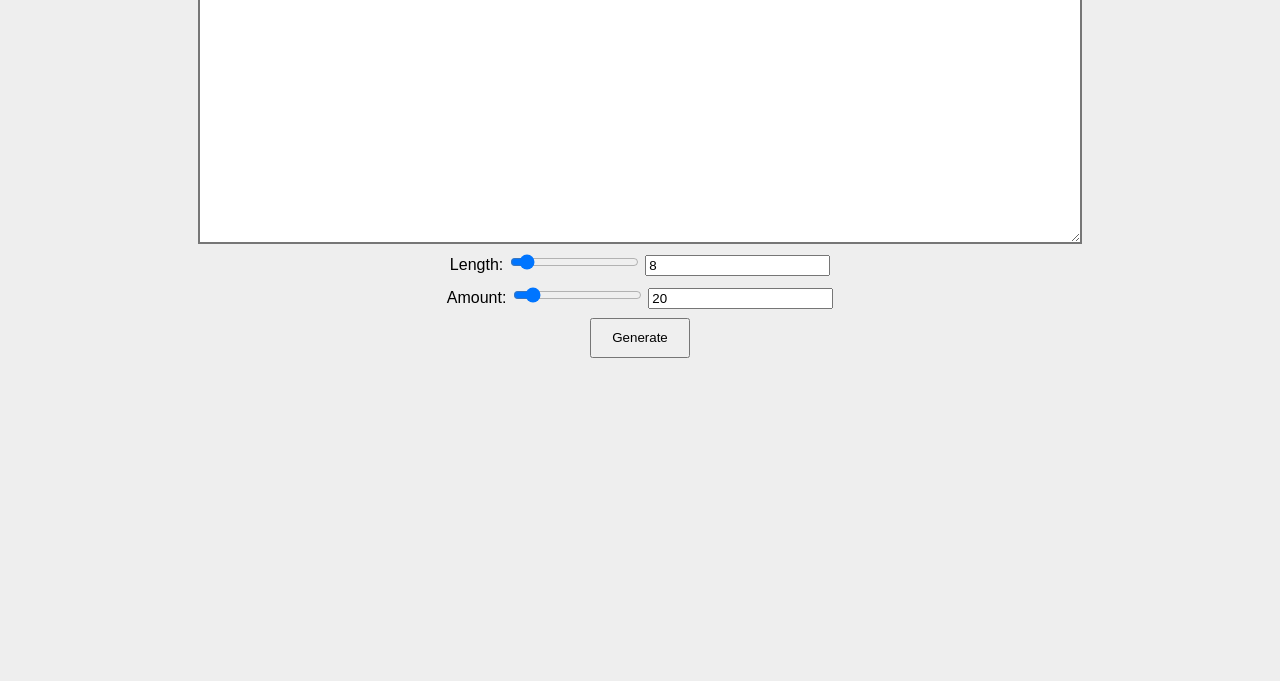
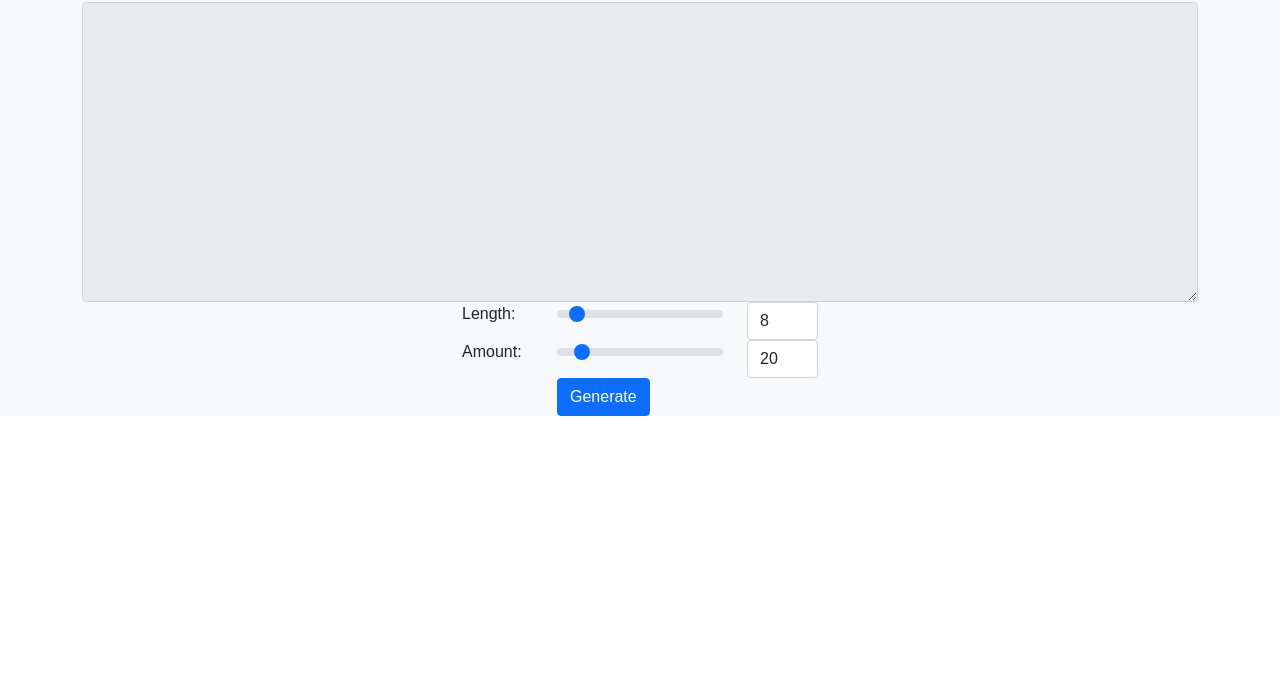
Before and after one commit to rizth/gairaigo-generator, a plain HTML site: page index.html in a window 1280 px wide. Shown: the part 119-800 px from the top of the page. Drawn offline with nearby package versions, Linux system fonts and the light colour scheme.

Commit message:
Use Bootstrap

```diff
--- a/index.html
+++ b/index.html
@@ -2,30 +2,60 @@
 <head>
     <title>Bullshit Gairaigo Generator</title>
     <meta http-equiv="Content-Type" content="text/html; charset=utf-8">
+    <link href="https://cdn.jsdelivr.net/npm/bootstrap@5.0.0-beta2/dist/css/bootstrap.min.css" rel="stylesheet" integrity="sha384-BmbxuPwQa2lc/FVzBcNJ7UAyJxM6wuqIj61tLrc4wSX0szH/Ev+nYRRuWlolflfl" crossorigin="anonymous">
     <link rel="stylesheet" type="text/css" href="style.css">
 </head>
 <body>
-    <div id='app' v-cloak>
+    <div id='app' v-cloak class="bg-light">
+        <nav class="navbar navbar-dark bg-dark">
+            <div class="container-fluid">
+              <a class="navbar-brand" href="#">{{info.title[lang]}}</a>
+            </div>
+        </nav>
+
+        <div class='container-sm'>
             <h1>
                 {{info.title[lang]}}
                 <select v-model='lang'>
                     <option v-for='item in langList' v-bind:value='item.value'>{{item.name}}</option>
                 </select>
             </h1>
-        <textarea id='output' v-model='text' readonly></textarea>
+            <textarea id='output' class="form-control" v-model='text' readonly></textarea>
             <div>
+                <div class='row justify-content-center'>
+                    <div class='col col-1'>
                         {{info.length[lang]}}
-            <input type="range" v-model='len'>
-            <input v-model='len' placeholder='length'>
+                    </div>
+                    <div class='col col-2'>
+                        <input id='len-control' type="range" class='form-range' v-model='len'>
+                    </div>
+                    <div class='col col-1'>
+                        <input v-model='len' class="form-control" placeholder='length'>
+                    </div>
                 </div>
             <div>
+                <div class='row justify-content-center'>
+                    <div class='col col-1'>
                         {{info.amount[lang]}}
-            <input type="range" v-model='amount' id='optlen' min='10' max='100' value='20'>
-            <input v-model='amount' placeholder='amount'>
+                    </div>
+                    <div class="col col-2">
+                        <input type="range" class='form-range' v-model='amount' id='optlen' min='10' max='100' value='20'>
+                    </div>
+                    <div class="col col-1">
+                        <input v-model='amount' class="form-control" placeholder='amount'>
+                    </div>
+                </div>
             </div>
             <div>
-            <button id='gen' v-on:click='generate'>{{info.generate[lang]}}</button>
+                <div class='row justify-content-center'>
+                    <div class="col col-2">
+                        <button id='gen' type="button" class="btn btn-primary" v-on:click='generate'>{{info.generate[lang]}}</button>
                     </div>
+                </div>
+
+            </div>
+        </div>
+
     </div>
 
     <script src="https://cdn.jsdelivr.net/npm/vue/dist/vue.js"></script>
--- a/style.css
+++ b/style.css
@@ -2,15 +2,8 @@
     display: none;
 }
 
-button {
-    height: 40px;
-    width: 100px;
-}
-
 body {
     font-family: sans-serif;
-    text-align: center;
-    background-color: #eeeeee;
 }
 
 #app > * {
@@ -19,6 +12,4 @@ body {
 
 #output {
     height: 300px;
-    width: 70%;
-    border-width: 2;
 }
```
Lines whose indentation alone changed are shown as unchanged.
